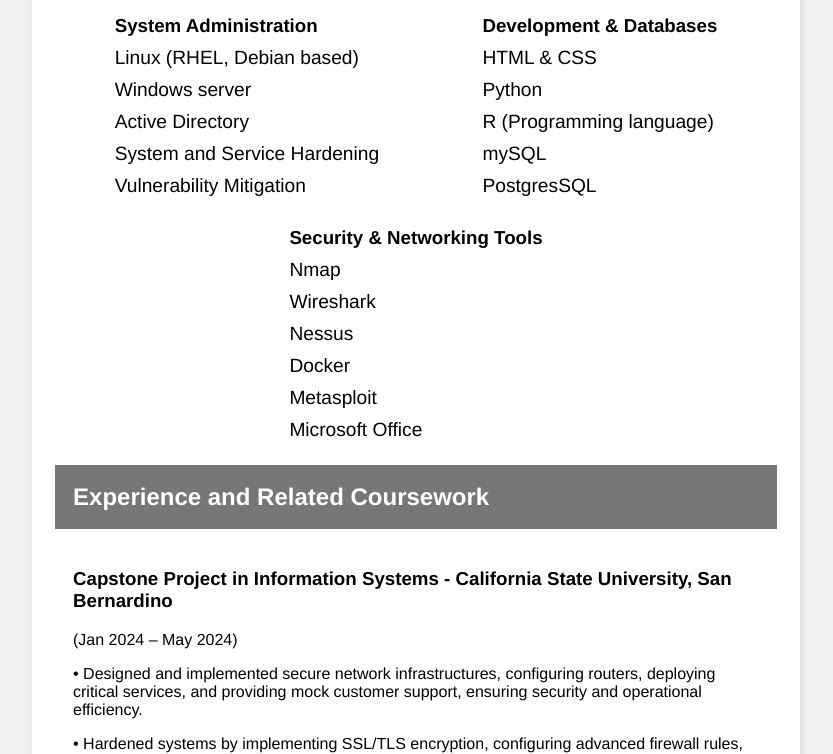
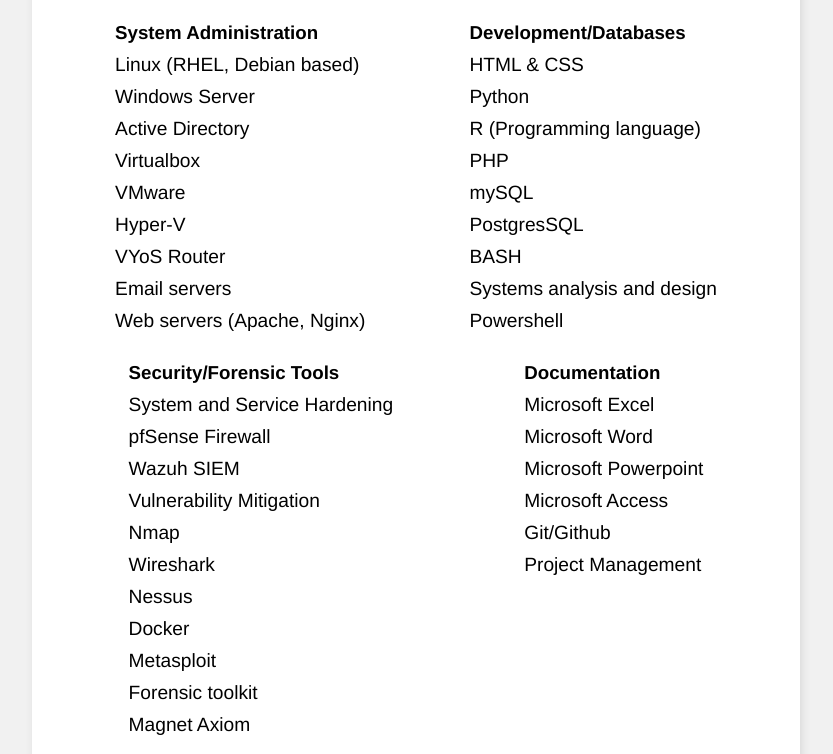
Before and after one commit to Thom-Muir/Portfolio-Website, a plain HTML site: page resume.html in a window 1280 px wide. Shown: the part 764-1518 px from the top of the page, without its empty margins (224-1057 px from the left). Drawn offline with Linux system fonts and the light colour scheme.

Commit message:
Updated Resume content + styles

```diff
--- a/resume.html
+++ b/resume.html
@@ -34,27 +34,49 @@
 							<ul>
 								<h3>System Administration</h3>
 								<li>Linux (RHEL, Debian based)</li>
-								<li>Windows server</li>
+								<li>Windows Server</li>
 								<li>Active Directory</li>
-								<li>System and Service Hardening</li>
-								<li>Vulnerability Mitigation</li>
+								<li>Virtualbox</li>
+								<li>VMware</li>
+								<li>Hyper-V</li>
+								<li>VYoS Router</li>
+								<li>Email servers</li>
+								<li>Web servers (Apache, Nginx)</li>
 							</ul>
 							<ul>
-								<h3>Development & Databases</h3>
+								<h3>Development/Databases</h3>
 								<li>HTML & CSS</li>
 								<li>Python</li>
 								<li>R (Programming language)</li>
+								<li>PHP</li>
 								<li>mySQL</li>
 								<li>PostgresSQL</li>
+								<li>BASH</li>
+								<li>Systems analysis and design</li>
+								<li>Powershell</li>
 							</ul>
 							<ul>
-								<h3>Security & Networking Tools</h3>
+								<h3>Security/Forensic Tools</h3>
+								<li>System and Service Hardening</li>
+								<li>pfSense Firewall</li>
+								<li>Wazuh SIEM</li>
+								<li>Vulnerability Mitigation</li>
 								<li>Nmap</li>
 								<li>Wireshark</li>
 								<li>Nessus</li>
 								<li>Docker</li>
 								<li>Metasploit</li>
-								<li>Microsoft Office</li>
+								<li>Forensic toolkit</li>
+								<li>Magnet Axiom</li>
+							</ul>
+							<ul>
+								<h3>Documentation</h3>
+								<li>Microsoft Excel</li>
+								<li>Microsoft Word</li>
+								<li>Microsoft Powerpoint</li>
+								<li>Microsoft Access</li>
+								<li>Git/Github</li>
+								<li>Project Management</li>
 							</ul>
 						</div>
 					</div>
@@ -64,24 +86,30 @@
 					<p>(Jan 2024 – May 2024)</p>
 					<p>• Designed and implemented secure network infrastructures, configuring routers, deploying critical services, and providing mock customer support, ensuring security and operational efficiency.</p>
 					<p>• Hardened systems by implementing SSL/TLS encryption, configuring advanced firewall rules, and securing email services, reducing potential security breaches.</p>
+					<p>• Conducted a compliance gap analysis using CISA's CSET tool to assess network alignment with NIST CSF, identifying security gaps and recommending mitigation strategies to improve compliance.</p>
 					<p>• Administered Microsoft Windows and Red Hat Enterprise Linux servers, showcasing cross-platform management and compliance with security best practices.</p>
 
 					<h3><b>INsURE Program - California State University, San Bernardino</b></h3>
 					<p>(Aug 2023 – Dec 2023)</p>
 					<p>• Researched and evaluated Docker container security, identifying vulnerabilities and developing targeted mitigation strategies to strengthen containerized environments.</p>
+					<p>• Audited container compliance and security posture using Qualys container monitoring application.</p>
 					<p>• Adapted to evolving project requirements, collaborating with a teammate to deliver actionable research aligned with project manager expectations.</p>
 
 					<h3><b>Cyber Patriots Club - School for Entrepreneurship & Technology</b></h3>
 					<p>(Sep 2017 – May 2018)</p>
 					<p>• Led team efforts to secure virtual machine environments during simulated incident response exercises, identifying vulnerabilities using tools like Wireshark, Nmap, and Nessus.</p>
+					<p>• Analyzed vulnerabilities and applied Windows Group Policy configurations to meet security requirements.</p>
 
 					<h3><b>IT Intern - Coleman University</b></h3>
 					<p>(Feb 2018 – May 2018)</p>
 					<p>• Assisted in routine IT maintenance tasks, including computer imaging and Ethernet cable creation for computers to be donated to local schools.</p>
+					<p>• Gained hands-on training with the VMware EsXi hypervisor.</p>
 
 					<h3><b>Student Systems Administrator - School for Entrepreneurship & Technology</b></h3>
 					<p>(Feb 2016 – May 2018)</p>
-					<p>• Managed IT service requests, performed hardware maintenance, and executed system upgrades, resulting in enhanced system reliability and increased user satisfaction for Ubuntu Linux devices.</p>
+					<p>• Managed IT service requests, performed hardware maintenance, and executed system upgrades, resulting in enhanced system reliability and increased user satisfaction for Ubuntu Linux devices.
+					<p>• Led underclassmen members in systems administration tasks, providing hands-on instruction in hardware maintenance, troubleshooting, and system upgrades.</p>
+					<p>• Assessed school servers for MS17-010 vulnerability using auxiliary Metasploit scanners, identifying security risks and evaluating patch compliance</p>
 				</div>
 				<h2 class="collapse-header">Certifications</h2>
 				<div class="collapse-content">
--- a/styles.css
+++ b/styles.css
@@ -186,6 +186,10 @@
   max-height: 0;
   overflow: hidden;
   transition: max-height 0.2s ease-out;
+}
+
+.collapse-content p{
+	font-size: 1.1rem;
 }
 
 /*Skill lists resume*/
```
